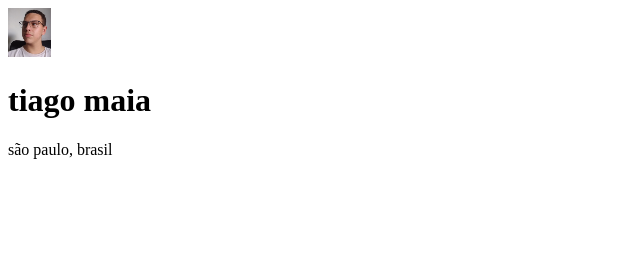
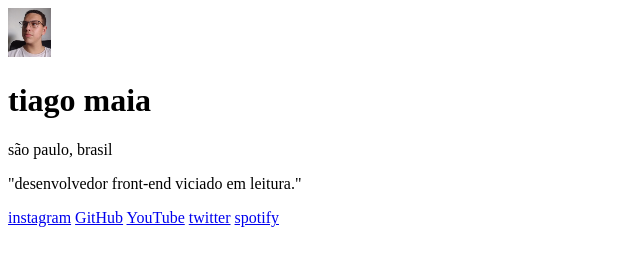
Before and after one commit to tiagosilvamaia11b/meus-links001, a plain HTML site: page index.html in a window 1280 px wide. Shown: the whole page, without its empty margins (0-640 px from the left). Drawn offline with Linux system fonts and the light colour scheme.

Commit message:
termino do desinvolvimento HTML

```diff
--- a/index.html
+++ b/index.html
@@ -11,6 +11,14 @@
        <img src="./tiago 88x88.png" alt="imagem do criador da pagina de links, tiago maia">
         <h1>tiago maia</h1>
         <p>são paulo, brasil</p>
+
+        <p>"desenvolvedor front-end viciado em leitura."</p>
+
+        <a href="https://www.instagram.com/tiago_mai4/?theme=dark">instagram</a>
+        <a href="https://github.com/tiagosilvamaia11b">GitHub</a>
+        <a href="www.youtube.com/@tiago.maia6832">YouTube</a>
+        <a href="https://twitter.com/lvmmaia">twitter</a>
+        <a href="https://open.spotify.com/user/w1hheqvwrdg7g3jak4xx7n21j">spotify</a>
     </div>
 </body>
 </html>
```
